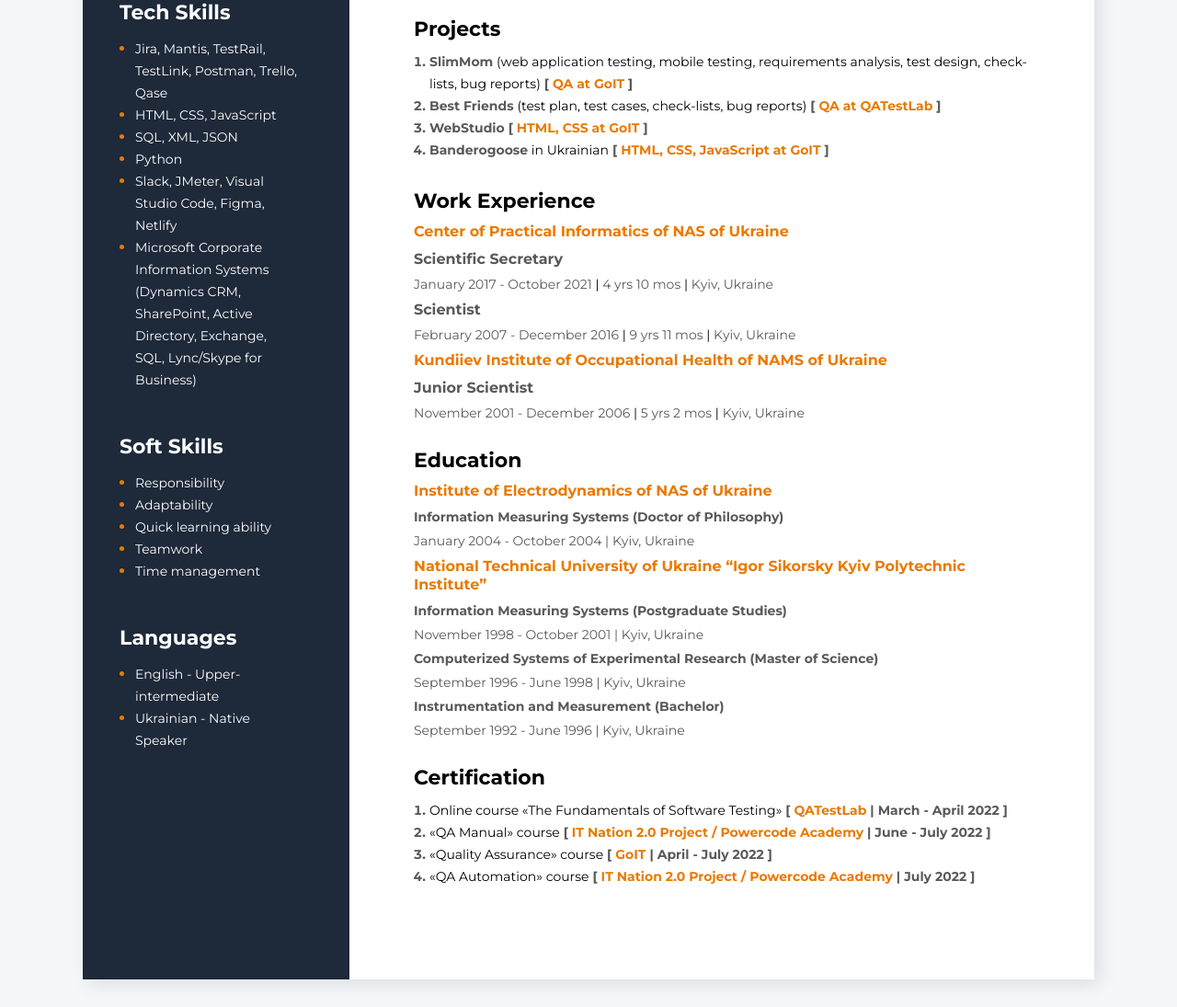
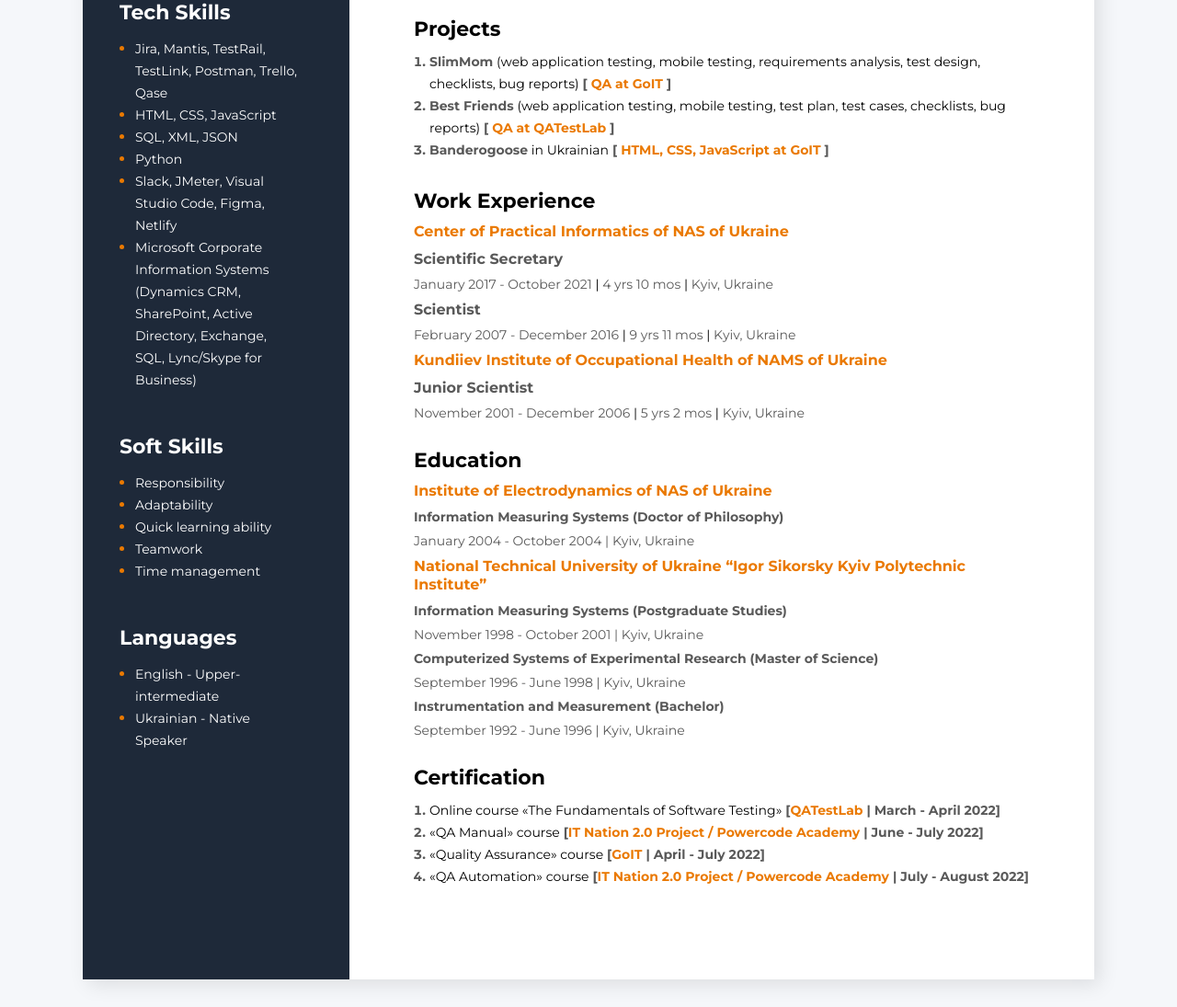
Before and after one commit to OlenaRadchenko/Resume, a plain HTML site: page index.html in a window 1280 px wide. Shown: the part 296-1391 px from the top of the page at 92% size. Drawn offline with Linux system fonts and the light colour scheme.

Commit message:
Update index

```diff
--- a/index.html
+++ b/index.html
@@ -31,9 +31,7 @@
                     <li class="my-projects-list-item">
                         <span class="my-projects-list-text">
                             <a class="my-projects-list-link" href="https://slim-mom7.netlify.app/"
-                                target="_blank"><span class="my-projects-list-item">SlimMom</span> (web application
-                                testing, mobile testing, requirements analysis, test design, check-lists, bug
-                                reports)</a>
+                                target="_blank"><span class="my-projects-list-item">SlimMom</span> (web application testing, mobile testing, requirements analysis, test design, checklists, bug reports)</a>
                             <span class="my-projects-list-item"> [ </span>QA at GoIT<span class="my-projects-list-item">
                                 ]</span>
                         </span>
@@ -41,20 +39,19 @@
                     <li class="my-projects-list-item">
                         <span class="my-projects-list-text">
                             <a class="my-projects-list-link" href="http://opencart.qatestlab.net/" target="_blank"><span
-                                    class="my-projects-list-item">Best Friends</span> (test plan, test cases,
-                                check-lists, bug reports)</a>
+                                    class="my-projects-list-item">Best Friends</span> (web application testing, mobile testing, test plan, test cases, checklists, bug reports)</a>
                             <span class="my-projects-list-item"> [ </span>QA at QATestLab<span
                                 class="my-projects-list-item"> ]</span>
                         </span>
                     </li>
-                    <li class="my-projects-list-item">
+                    <!-- <li class="my-projects-list-item">
                         <span class="my-projects-list-text">
                             <a class="my-projects-list-link" href="https://github.com/OlenaRadchenko/"
                                 target="_blank"><span class="my-projects-list-item">WebStudio</span></a>
                             <span class="my-projects-list-item"> [ </span>HTML, CSS at GoIT<span
                                 class="my-projects-list-item"> ]</span>
                         </span>
-                    </li>
+                    </li>-->
                     <li class="my-projects-list-item">
                         <span class="my-projects-list-text">
                             <a class="my-projects-list-link" href="https://olenaradchenko.github.io/Banderogoose/"
@@ -152,8 +149,8 @@
                             <a class="my-projects-list-link" target="_blank"
                                 href="https://clients.qatestlab.com/api/common/certificate/bykbkrxoqmx900oeng3pxnqgs.pdf">Online
                                 course «The Fundamentals of Software Testing»</a>
-                            <span class="my-projects-list-item"> [</span> QATestLab <span class="education-divider">|
-                                March - April 2022 </span><span class="my-projects-list-item">]</span>
+                            <span class="my-projects-list-item"> [</span>QATestLab <span class="education-divider">|
+                                March - April 2022</span><span class="my-projects-list-item">]</span>
                         </span>
                     </li>
                     <li class="my-projects-list-item">
@@ -161,15 +158,15 @@
                             <a class="my-projects-list-link" target="_blank"
                                 href="https://drive.google.com/file/d/197X7oyGGU60GvzgsnG_UsJHWt0Chsesa/view?usp=sharing">«QA
                                 Manual» course</a>
-                            <span class="my-projects-list-item"> [</span> IT Nation 2.0 Project / Powercode Academy
-                            <span class="education-divider">| June - July 2022 </span><span class="my-projects-list-item">]</span>
+                            <span class="my-projects-list-item"> [</span>IT Nation 2.0 Project / Powercode Academy
+                            <span class="education-divider">| June - July 2022</span><span class="my-projects-list-item">]</span>
                         </span>
                     </li>
                     <li class="my-projects-list-item">
                         <span class="my-projects-list-text">
                             <a class="my-projects-list-link" target="_blank" href="https://drive.google.com/file/d/1f3dck-QtFtkBSvOuwDBNafSgyZzfwsXH/view?usp=sharing">«Quality Assurance» course</a>
-                            <span class="my-projects-list-item"> [</span> GoIT <span class="education-divider">| April -
-                                July 2022 </span><span class="my-projects-list-item">]</span>
+                            <span class="my-projects-list-item"> [</span>GoIT <span class="education-divider">| April -
+                                July 2022</span><span class="my-projects-list-item">]</span>
                         </span>
                     </li>
                     <li class="my-projects-list-item">
@@ -177,8 +174,8 @@
                             <a class="my-projects-list-link" target="_blank" href="https://powercode.academy/ua/">«QA
                                 Automation»
                                 course</a>
-                            <span class="my-projects-list-item"> [</span> IT Nation 2.0 Project / Powercode Academy
-                            <span class="education-divider">| July 2022 </span><span class="my-projects-list-item">]</span>
+                            <span class="my-projects-list-item"> [</span>IT Nation 2.0 Project / Powercode Academy
+                            <span class="education-divider">| July - August 2022</span><span class="my-projects-list-item">]</span>
                         </span>
                     </li>
                 </ol>
```
